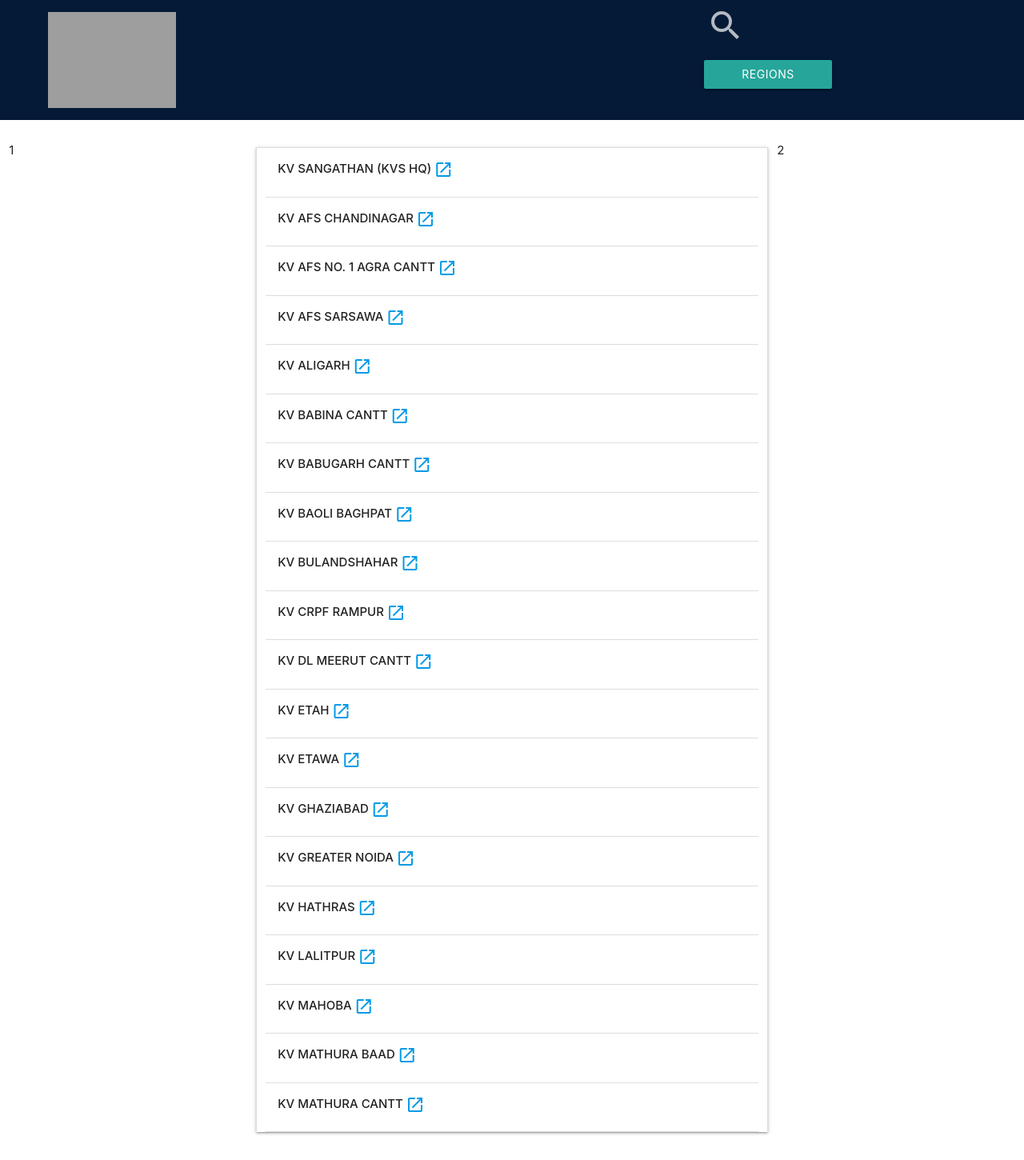
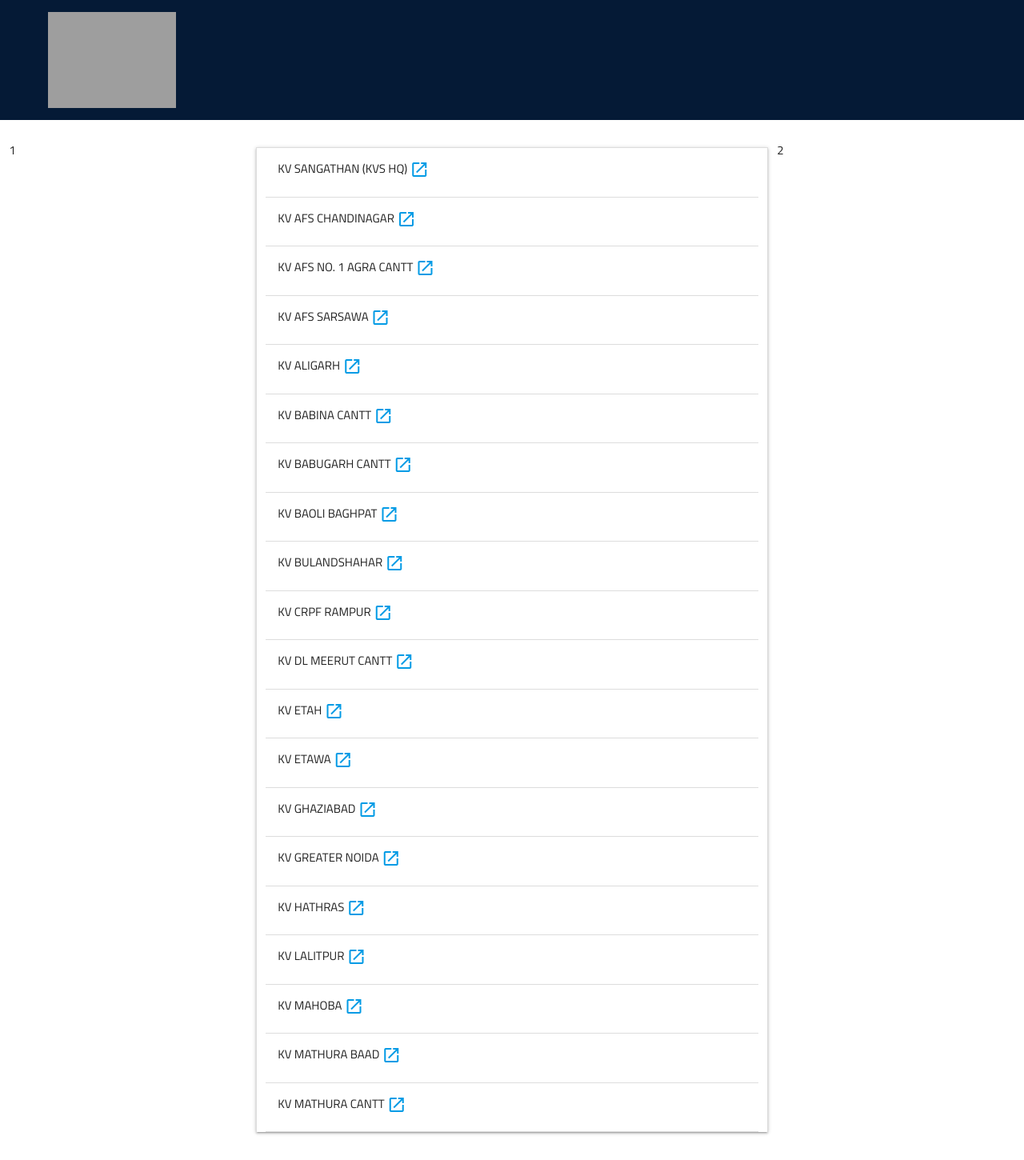
Before and after one commit to sahil-sahu/School-Scraper, a Django app: template all_kvs/templates/scrapy_ui.html in a window 1280 px wide. Shown: the whole page at 80% size. Run offline with Django 3.2, Linux system fonts and the light colour scheme; the template is opened without the code that fills it: values that come from a table or form of the project are taken from there, others are empty; data comes from the database, SQL or seed files in the repository; both versions use the stored data as it was after the commit; grey boxes are pictures that could not be loaded.

Commit message:
just optimising

```diff
--- a/all_kvs/templates/scrapy_ui.html
+++ b/all_kvs/templates/scrapy_ui.html
@@ -6,9 +6,12 @@
     <title>Scraper</title>
     <link rel="stylesheet" href="https://cdnjs.cloudflare.com/ajax/libs/materialize/1.0.0/css/materialize.min.css">
     <link href="https://fonts.googleapis.com/icon?family=Material+Icons" rel="stylesheet">
+    <link rel="preconnect" href="https://fonts.gstatic.com">
+    <link href="https://fonts.googleapis.com/css2?family=Titillium+Web:ital,wght@0,300;0,400;0,600;1,400&display=swap" rel="stylesheet">
 </head>
 <body>
 <style>
+  *{font-family: 'Titillium Web', sans-serif;}
     .nav-wrapper {
   background-color: #051a36 !important;
 }
@@ -27,25 +30,13 @@
     width: 40%;
     margin: 10px auto;
   }
-  .dropdown-content{max-height:50em;}
+  .dropdown-content{max-height:50em;width: 5em;}
 </style>
       <nav>
     <div class="nav-wrapper" style="height: 150px;">
       <a href="#!" class="brand-logo"><img  src="https://upload.wikimedia.org/wikipedia/commons/4/47/Kendriya_Vidyalaya_logo.png" alt=""></a>
-      <a href="#" data-target="mobile-demo" class="sidenav-trigger"><i class="material-icons">menu</i></a>
-         <form class="form-srch" action="?sch=" method="GET">
-                <div class="input-field">
-                  <input onkeyup="searcher('0')" id="search0" type="search">
-                  <label class="label-icon" for="search"><i class="material-icons" style="transform: scale(2);margin: auto;">search</i></label>
-                  <i class="material-icons">close</i>
-                </div>
-                <a class='dropdown-trigger btn' href='#' data-target='dropdown1'>Regions</a>
+      <a data-target="mobile-demo" class="sidenav-trigger"><i class="material-icons">menu</i></a>
 
-  <!-- Dropdown Structure -->
-                <ul id='dropdown1' class='dropdown-content'>
-                  <li><a onclick="filter('')">All</a></li>
-                </ul>
-            </form>
     </div>
   </nav>
   <ul class="sidenav" id="mobile-demo">
@@ -69,12 +60,15 @@
 <br>
   <div class="row">
     <div class="col s3">1</div>
-    <ul class="collapsible col s6 container">
+    <ul class="collapsible col s6">
     {% for i in data %}
         <li id="{{i.region}}">
             <div class="collapsible-header">
-                    <span><strong>{{i.sch_nm}}</strong></span>
+                <span><strong>{{i.sch_nm}}</strong></span>
                 <a style="float: right;" href="/web/{{i.source}}" title="{{i.link}}" target="_blank"><i class="material-icons">open_in_new</i></a>
+            </div>
+            <div class="collapsible-body">
+              <iframe id="/web/{{i.source}}" style="width: 100%; height: 8em; border: none;" title="{{i.sch_nm}}"></iframe>
             </div>
         </li>
 
@@ -94,7 +88,7 @@
     $('.collapsible').collapsible();
   });
   $('.dropdown-trigger').dropdown();
-  var regions = ['KVS Head Quarter', 'Agra', 'Ahmedabad', 'Bangalore', 'Bhopal', 'Bhubaneshwar', 'Bhubaneswar', 'Chandigarh', 'Chennai', 'Dehradun', 'Delhi', 'Ernakulam', 'Gurgaon', 'Guwahati', 'Hyderabad', 'Jabalpur', 'Jaipur', 'Jammu', 'Kolkata', 'Lucknow', 'Mumbai', 'Patna', 'Raipur', 'Ranchi', 'Silchar', 'Tinsukia', 'Varanasi', 'ZIET Bhubaneshwar', 'ZIET Chandigarh', 'ZIET Gwalior', 'ZIET Mumbai', 'ZIET Mysore'];
+  var regions = ['KVS Head Quarter', 'Agra', 'Ahmedabad', 'Bangalore', 'Bhopal', 'Bhubaneshwar', 'Chandigarh', 'Chennai', 'Dehradun', 'Delhi', 'Ernakulam', 'Gurgaon', 'Guwahati', 'Hyderabad', 'Jabalpur', 'Jaipur', 'Jammu', 'Kolkata', 'Lucknow', 'Mumbai', 'Patna', 'Raipur', 'Ranchi', 'Silchar', 'Tinsukia', 'Varanasi', 'ZIET Bhubaneshwar', 'ZIET Chandigarh', 'ZIET Gwalior', 'ZIET Mumbai', 'ZIET Mysore'];
   regions.forEach(ele => {
     let item = `<li><a onclick="filter('`+ele.replace(/ /g,"_")+`')">`+ele+`</a></li>`
     $(".dropdown-content").append(item);
@@ -125,5 +119,9 @@
 $("form").submit(function () {
   event.preventDefault();
 })
+$(".collapsible-header").click(function(){
+  let link = $(this).parent().find("iframe").attr("id");
+  $(this).parent().find("iframe").attr("src",link);
+})
 </script>
 </html>
```
Also changed, not shown: all_kvs/db.sqlite3.
